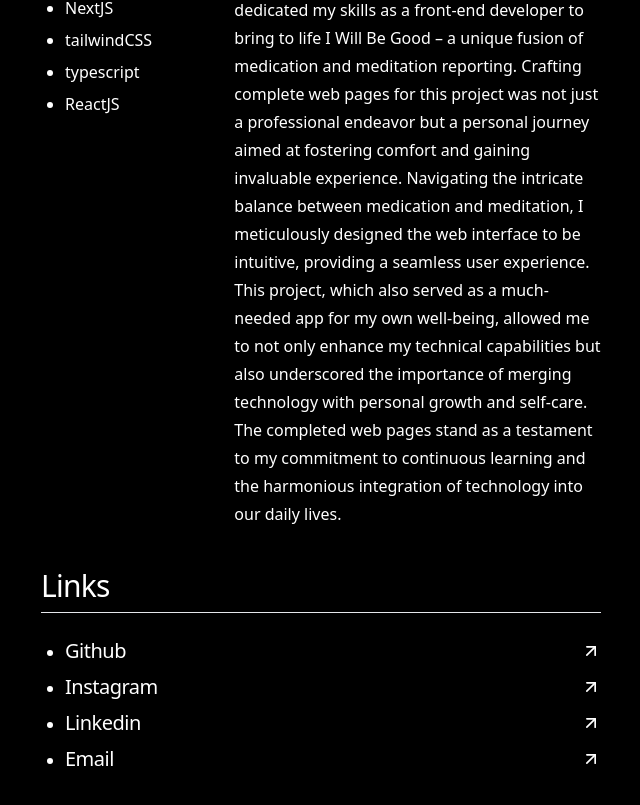
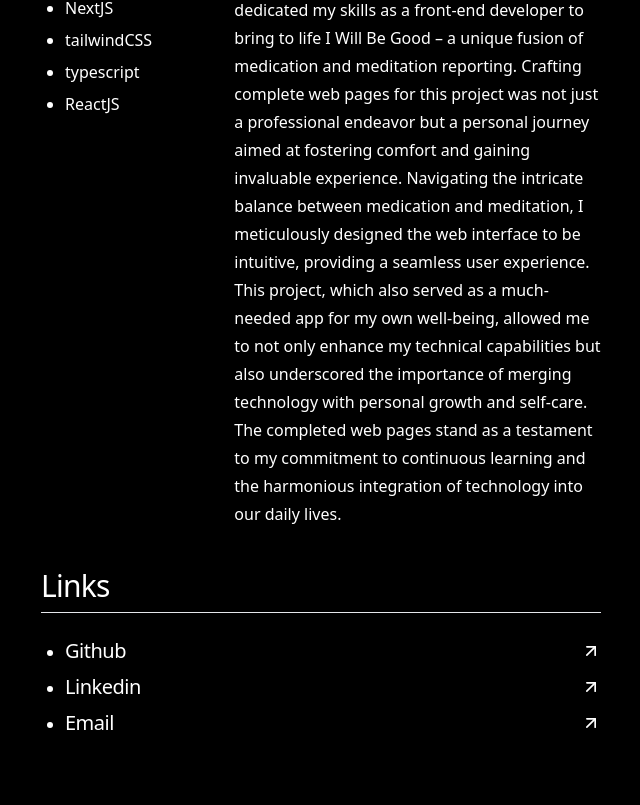
Before and after one commit to tasha-dev/portfolio, a Next.js app: page / in a window 1280 px wide. Shown: the part 3074-3879 px from the top of the page, without its empty margins (319-959 px from the left). After the commit the page ends 3855 px from the top, so only its background shows below. Built offline with nearby package versions, Linux system fonts and the light colour scheme.

Commit message:
removed instagram link since it doesnt exists anymore

```diff
--- a/component/footer.tsx
+++ b/component/footer.tsx
@@ -18,7 +18,6 @@ export default function Footer():ReactNode {
                 <main>
                     <List>
                         <ArrowLink title={'Github'} link={'https://github.com/tasha-dev'} />
-                        <ArrowLink title={'Instagram'} link={'https://www.instagram.com/mahditasha_/'} />
                         <ArrowLink title={'Linkedin'} link={'https://www.linkedin.com/in/mahditasha/'} />
                         <ArrowLink title={'Email'} link={'mailto:imwhdiiii@gmail.com'} />
                     </List>
```
